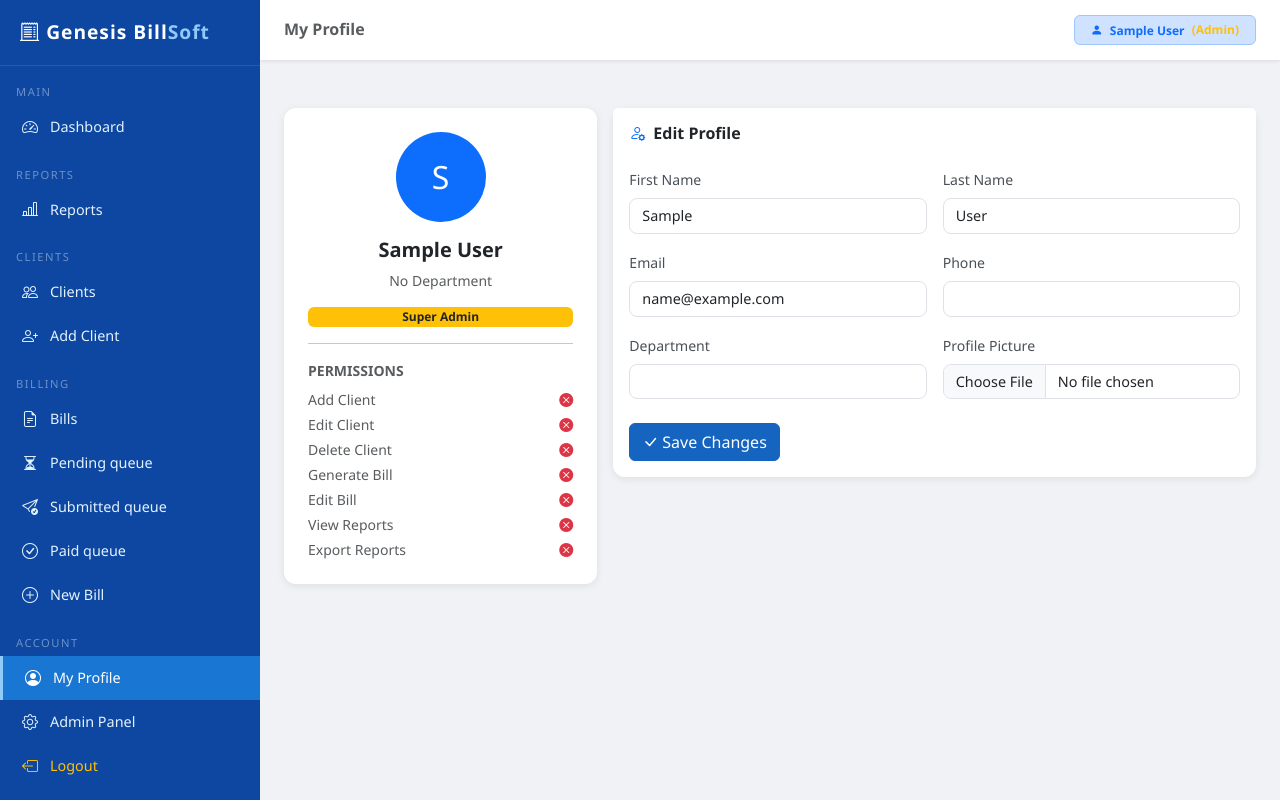
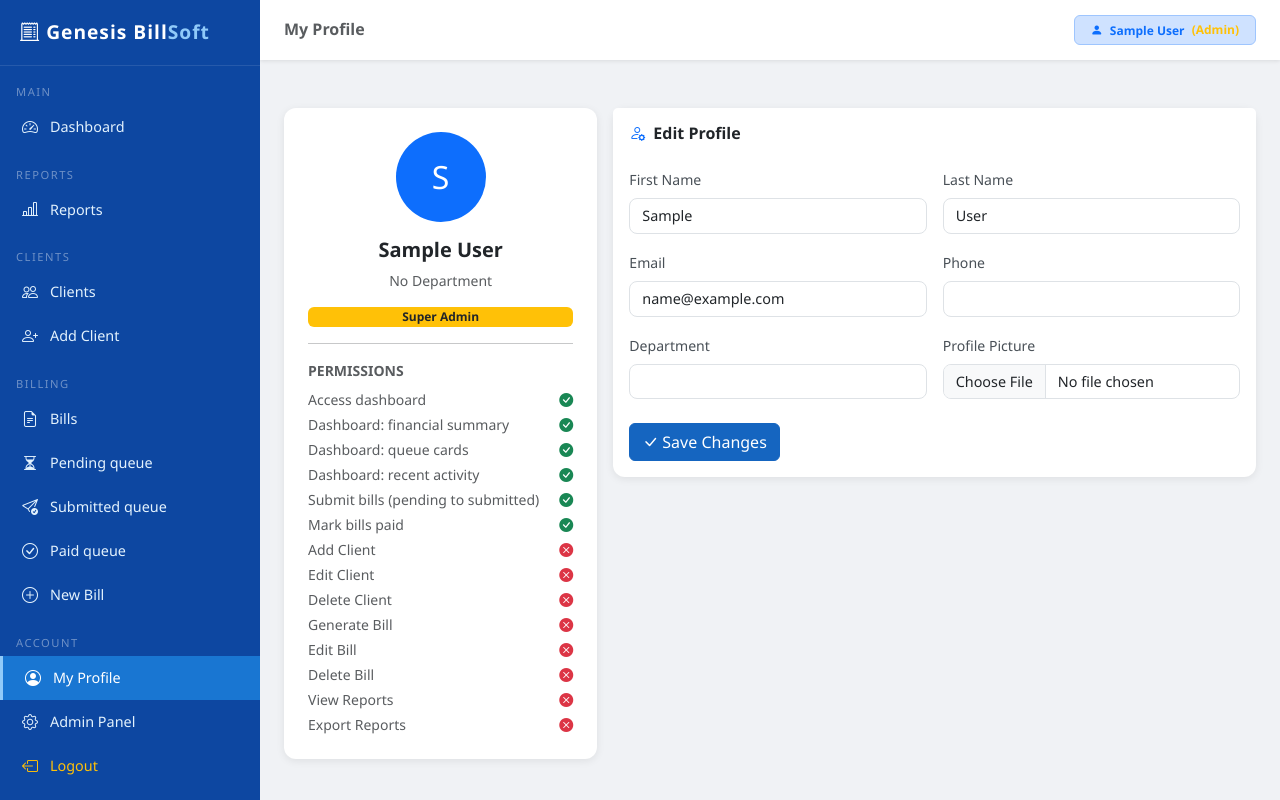
Before and after one commit to gtlfilesbd-droid/Genesis-Service-Billing-Software, a Django app: page /accounts/profile/ in a window 1280 px wide. Run offline with Django 4.2, Linux system fonts and the light colour scheme; the visitor is signed in with stand-in values (Sample User, id 1).

Commit message:
Permission of Dashboard

```diff
--- /dev/null
+++ b/accounts/context_processors.py
@@ -0,0 +1,11 @@
+from .models import UserProfile
+
+
+def user_profile(request):
+    if not request.user.is_authenticated:
+        return {'profile': None}
+    try:
+        profile = request.user.profile
+    except UserProfile.DoesNotExist:
+        profile = UserProfile.objects.create(user=request.user)
+    return {'profile': profile}
--- a/accounts/models.py
+++ b/accounts/models.py
@@ -15,6 +15,37 @@
     can_view_reports = models.BooleanField(default=False, verbose_name='Can View Reports')
     can_export_reports = models.BooleanField(default=False, verbose_name='Can Export Reports')
 
+    can_access_dashboard = models.BooleanField(
+        default=True,
+        verbose_name='Can access dashboard',
+        help_text='If off, user is sent to Bills after login and cannot open the dashboard.',
+    )
+    dashboard_show_financial_summary = models.BooleanField(
+        default=True,
+        verbose_name='Dashboard: financial summary',
+        help_text='Clients count, monthly/total revenue, outstanding.',
+    )
+    dashboard_show_workflow_queues = models.BooleanField(
+        default=True,
+        verbose_name='Dashboard: workflow queue cards',
+        help_text='Pending / Submitted / Paid shortcut cards.',
+    )
+    dashboard_show_activity = models.BooleanField(
+        default=True,
+        verbose_name='Dashboard: recent activity',
+        help_text='Recent bills, submitted watch list, recent clients.',
+    )
+    can_submit_bill = models.BooleanField(
+        default=True,
+        verbose_name='Can submit bills (pending to submitted)',
+        help_text='Send mature pending bills to the client; queue and bulk submit.',
+    )
+    can_mark_bill_paid = models.BooleanField(
+        default=True,
+        verbose_name='Can mark bills paid (submitted to paid)',
+        help_text='Record payment on submitted bills; queue and bulk mark paid.',
+    )
+
     phone = models.CharField(max_length=20, blank=True, null=True)
     department = models.CharField(max_length=100, blank=True, null=True)
     profile_picture = models.ImageField(upload_to='profiles/', blank=True, null=True)
--- a/accounts/views.py
+++ b/accounts/views.py
@@ -8,7 +8,14 @@
 
 def login_view(request):
     if request.user.is_authenticated:
-        return redirect('dashboard')
+        u = request.user
+        if u.is_superuser:
+            return redirect('dashboard')
+        try:
+            p = u.profile
+        except UserProfile.DoesNotExist:
+            p = UserProfile.objects.create(user=u)
+        return redirect('dashboard' if p.can_access_dashboard else 'bill_list')
 
     if request.method == 'POST':
         username = request.POST.get('username')
@@ -16,8 +23,16 @@
         user = authenticate(request, username=username, password=password)
         if user:
             login(request, user)
-            next_url = request.GET.get('next', 'dashboard')
-            return redirect(next_url)
+            next_url = request.GET.get('next', '').strip()
+            if next_url:
+                return redirect(next_url)
+            try:
+                prof = user.profile
+            except UserProfile.DoesNotExist:
+                prof = UserProfile.objects.create(user=user)
+            if user.is_superuser or prof.can_access_dashboard:
+                return redirect('dashboard')
+            return redirect('bill_list')
         else:
             messages.error(request, 'Invalid username or password.')
 
@@ -53,11 +68,18 @@
         return redirect('profile')
 
     perms_list = [
+        (profile.can_access_dashboard, 'Access dashboard'),
+        (profile.dashboard_show_financial_summary, 'Dashboard: financial summary'),
+        (profile.dashboard_show_workflow_queues, 'Dashboard: queue cards'),
+        (profile.dashboard_show_activity, 'Dashboard: recent activity'),
+        (profile.can_submit_bill, 'Submit bills (pending to submitted)'),
+        (profile.can_mark_bill_paid, 'Mark bills paid'),
         (profile.can_add_client, 'Add Client'),
         (profile.can_edit_client, 'Edit Client'),
         (profile.can_delete_client, 'Delete Client'),
         (profile.can_generate_bill, 'Generate Bill'),
         (profile.can_edit_bill, 'Edit Bill'),
+        (profile.can_delete_bill, 'Delete Bill'),
         (profile.can_view_reports, 'View Reports'),
         (profile.can_export_reports, 'Export Reports'),
     ]
--- a/billing_system/settings.py
+++ b/billing_system/settings.py
@@ -53,6 +53,7 @@
                 'django.template.context_processors.request',
                 'django.contrib.auth.context_processors.auth',
                 'django.contrib.messages.context_processors.messages',
+                'accounts.context_processors.user_profile',
             ],
         },
     },
--- a/billing_system/templates/base.html
+++ b/billing_system/templates/base.html
@@ -133,9 +133,11 @@
     </div>
 
     <div class="nav-section">Main</div>
+    {% if request.user.is_superuser or profile.can_access_dashboard %}
     <a href="{% url 'dashboard' %}" class="nav-link {% if request.resolver_match.url_name == 'dashboard' %}active{% endif %}">
         <i class="bi bi-speedometer2"></i> Dashboard
     </a>
+    {% endif %}
 
     {% if profile.can_view_reports or request.user.is_superuser %}
     <div class="nav-section">Reports</div>
--- a/billing_system/templates/bills/bill_queue_paid.html
+++ b/billing_system/templates/bills/bill_queue_paid.html
@@ -8,7 +8,11 @@
         <h4 class="fw-bold mb-1">Paid <span class="text-muted small fw-normal">(payment received)</span></h4>
         <p class="text-muted small mb-0">Grouped by invoice month/year.</p>
     </div>
+    {% if profile.can_access_dashboard or request.user.is_superuser %}
     <a href="{% url 'dashboard' %}" class="btn btn-outline-secondary btn-sm"><i class="bi bi-speedometer2 me-1"></i>Dashboard</a>
+    {% else %}
+    <a href="{% url 'bill_list' %}" class="btn btn-outline-secondary btn-sm"><i class="bi bi-file-earmark-text me-1"></i>Bills</a>
+    {% endif %}
 </div>
 
 <form method="get" class="card border-0 shadow-sm mb-3">
```
Also changed, not shown: accounts/admin.py (+28 -1 lines), billing/views.py (+8 -8 lines), billing_system/templates/bills/bill_detail.html (+6 -1 lines), billing_system/templates/bills/bill_queue_pending.html (+10 -6 lines), billing_system/templates/bills/bill_queue_submitted.html (+10 -6 lines), billing_system/templates/dashboard/dashboard.html (+10 -0 lines), billing_system/views.py (+8 -2 lines), accounts/migrations/0002_userprofile_dashboard_workflow_permissions.py (added).
